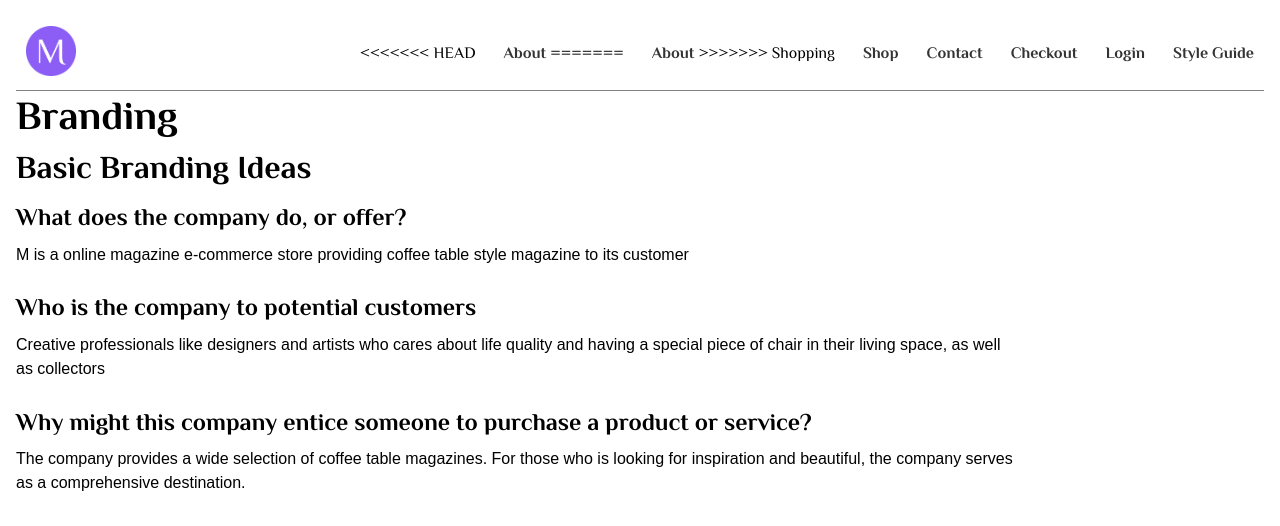
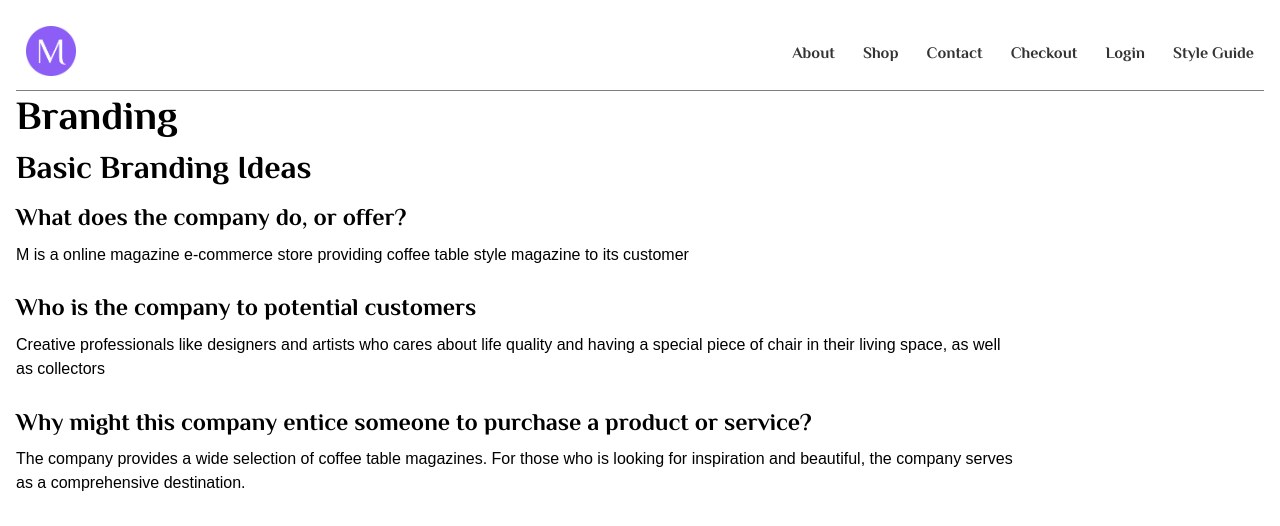
Before and after one commit to dpanda848/IAT339_project2, a plain HTML site: page about.html in a window 1280 px wide. Drawn offline with Linux system fonts and the light colour scheme.

Commit message:
resolve merged files and added gitignore

```diff
--- a/about.html
+++ b/about.html
@@ -14,11 +14,7 @@
         </div>
         <nav>
           <ul>
-<<<<<<< HEAD
-            <li><a href="about.html">About</a></li>
-=======
             <li><a href="#">About</a></li>
->>>>>>> Shopping
             <li><a href="shopping.html">Shop</a></li>
             <li><a href="contact.html">Contact</a></li>
             <li><a href="checkout.html">Checkout</a></li>
```
Also changed, not shown: checkout.html (+0 -4 lines), homepage.html (+0 -9 lines), login.html (+0 -4 lines), css/main.css (line endings or trailing spaces), 2 other files.
